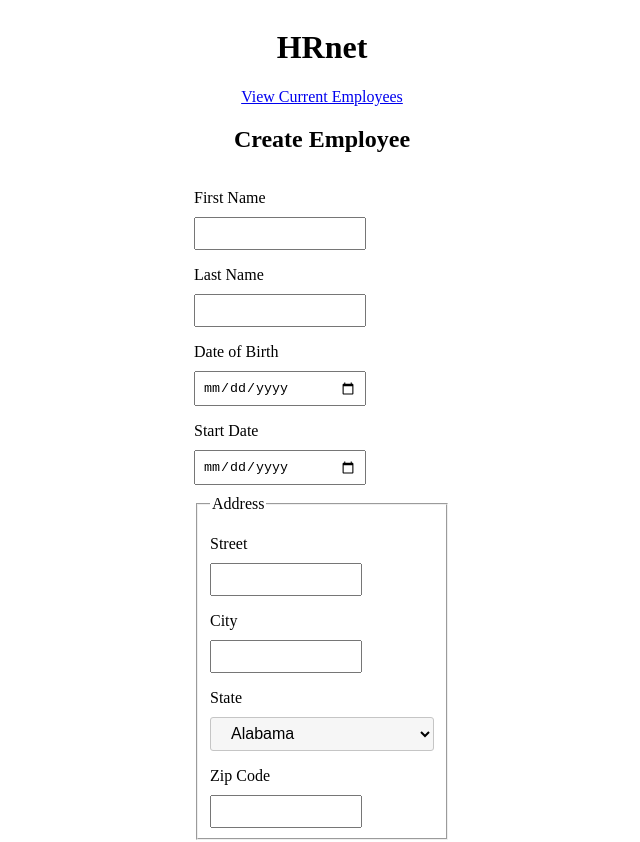
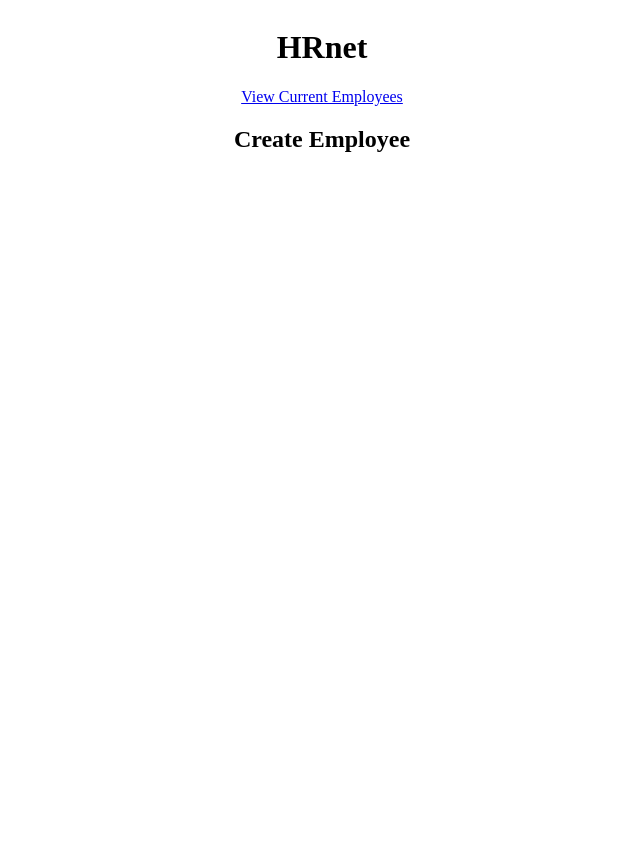
Before and after one commit to Karlito14/HRnet, a React app: page / in a window 1280 px wide. Shown: the top 842 px of the page, without its empty margins (318-958 px from the left). After the commit the page ends 800 px from the top, so only its background shows below. Built offline with nearby package versions, Linux system fonts and the light colour scheme; the HTML template or start-up script is replaced by a standard one.

Commit message:
ajout de la page error

```diff
--- a/src/components/Form/Form.jsx
+++ /dev/null
@@ -1,24 +0,0 @@
-import { useState } from 'react';
-import { DEPARTMENT, INPUTS, INPUTS_ADDRESS } from '../../constants';
-import { Input } from '../Input/Input';
-import styles from './form.module.css';
-
-export const Form = () => {
-  const [employee, setEmployee] = useState({});
-
-  return (
-    <form id={styles.form}>
-      {INPUTS.map((item) => {
-        return <Input key={item.id} item={item} />;
-      })}
-      <fieldset className={styles.address}>
-        <legend>Address</legend>
-        {INPUTS_ADDRESS.map((item) => {
-          return <Input key={item.id} item={item} />;
-        })}
-      </fieldset>
-      <Input item={DEPARTMENT} />
-      <button className={styles.button}>Save</button>
-    </form>
-  );
-};
--- a/src/components/Form/form.module.css
+++ /dev/null
@@ -1,15 +0,0 @@
-#form {
-  display: flex;
-  flex-direction: column;
-}
-
-.address {
-  margin-top: 10px;
-  display: flex;
-  flex-direction: column;
-}
-
-.button {
-  margin-top: 10px;
-  align-self: center;
-}
--- a/src/components/Input/Input.jsx
+++ /dev/null
@@ -1,47 +0,0 @@
-import { useState } from 'react';
-import styles from './input.module.css';
-
-export const Input = ({ item }) => {
-  const [valueInput, setValueInput] = useState(null);
-
-  return (
-    <>
-      {item.type === 'select' ? (
-        <>
-          <label className={styles.label} htmlFor={item.id}>
-            {item.label}
-          </label>
-          <select
-            className={styles.select}
-            name={item.id}
-            id={item.id}
-            onChange={(event) => setValueInput(event.target.value)}
-          >
-            {item.options.map((option) => {
-              return (
-                <option
-                  key={option.name}
-                  value={option.abbreviation || option.name}
-                >
-                  {option.name}
-                </option>
-              );
-            })}
-          </select>
-        </>
-      ) : (
-        <>
-          <label className={styles.label} htmlFor={item.id}>
-            {item.label}
-          </label>
-          <input
-            className={styles.input}
-            id={item.id}
-            type={item.type}
-            onChange={(event) => setValueInput(event.target.value)}
-          />
-        </>
-      )}
-    </>
-  );
-};
--- a/src/components/Input/input.module.css
+++ /dev/null
@@ -1,24 +0,0 @@
-.label {
-  margin-top: 1rem;
-  margin-bottom: 10px;
-}
-
-.input {
-    width: 60%;
-    padding: 7px;
-}
-
-.select {
-  border-radius: 3px;
-  background-color: #f6f6f6;
-  border: 1px solid #c5c5c5;
-  padding: 0.4em 1em;
-  display: inline-block;
-  width: 14em;
-  font-size: 16px;
-}
-
-.option {
-  overflow: hidden;
-  text-overflow: ellipsis;
-}
--- a/src/pages/CreateEmployee.jsx
+++ b/src/pages/CreateEmployee/CreateEmployee.jsx
@@ -1,5 +1,4 @@
 import { NavLink } from 'react-router';
-import { Form } from '../components/Form/Form';
 
 export const CreateEmployee = () => {
   return (
@@ -7,7 +6,6 @@ export const CreateEmployee = () => {
       <h1>HRnet</h1>
       <NavLink to="/employee-list">View Current Employees</NavLink>
       <h2>Create Employee</h2>
-      <Form />
     </>
   );
 };
--- /dev/null
+++ b/src/pages/Error/Error.jsx
@@ -0,0 +1,16 @@
+import { NavLink } from 'react-router';
+import style from './Error.module.css';
+
+export default function Error() {
+  return (
+    <div className={style.wrapperError}>
+      <h1 className={style.error404}>404</h1>
+      <p className={style.error404Content}>
+        The page you are requesting does not exist.
+      </p>
+      <NavLink className={style.error404Link} to="/">
+        Go back to home page
+      </NavLink>
+    </div>
+  );
+}
--- /dev/null
+++ b/src/pages/Error/Error.module.css
@@ -0,0 +1,26 @@
+.wrapperError {
+  max-width: 85%;
+  margin: 0 auto;
+  display: flex;
+  flex-direction: column;
+  justify-content: space-around;
+  align-items: center;
+  color: #383838;
+}
+
+.error404 {
+  font-size: 130px;
+  margin-bottom: 40px;
+}
+.error404Content {
+  font-size: 30px;
+  text-align: center;
+  font-weight: 500;
+}
+.error404Link {
+  color: #383838;
+  text-decoration: underline;
+  font-weight: 500;
+  padding-bottom: 40px;
+  font-size: 30px;
+}
--- a/src/style.module.css
+++ b/src/style.module.css
@@ -1,3 +1,12 @@
+:root {
+  --green-300: #88ed8b;
+  --green-400: #4ddb51;
+  --green-500: #26c12b;
+  --green-600: #19a01e;
+  --green-700: #18811c;
+  --green-800: #18631b;
+}
+
 .container {
   display: flex;
   flex-direction: column;
```
Also changed, not shown: src/router.jsx (+6 -1 lines).
